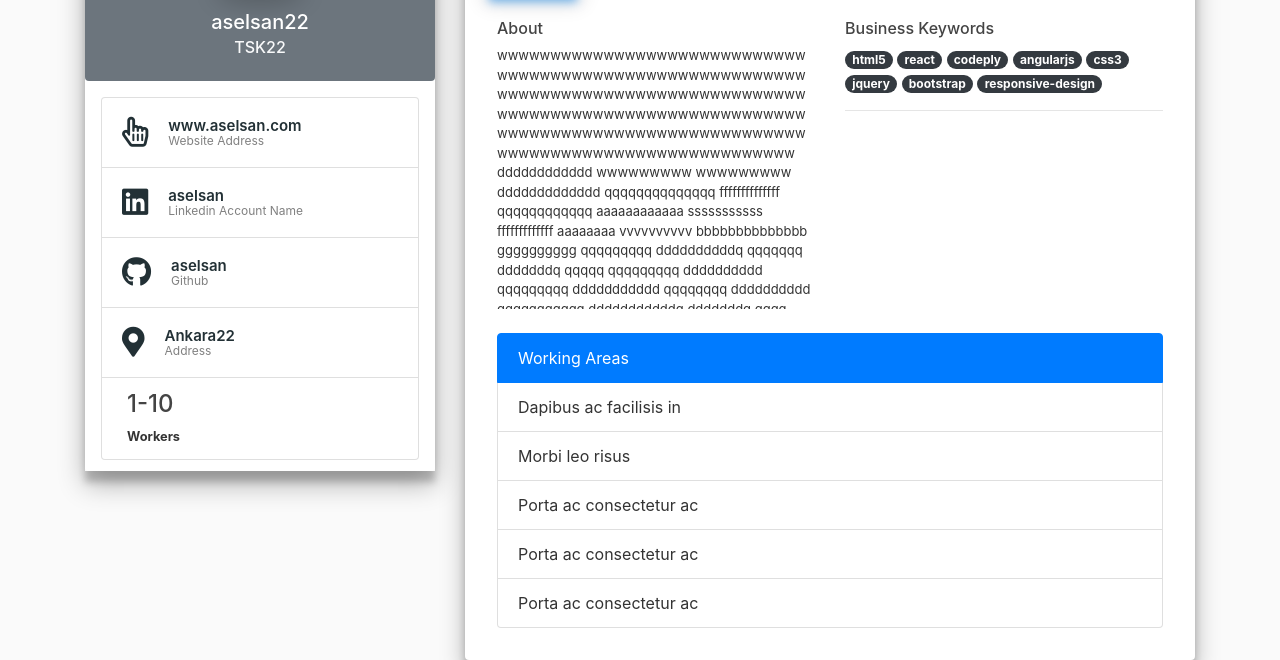
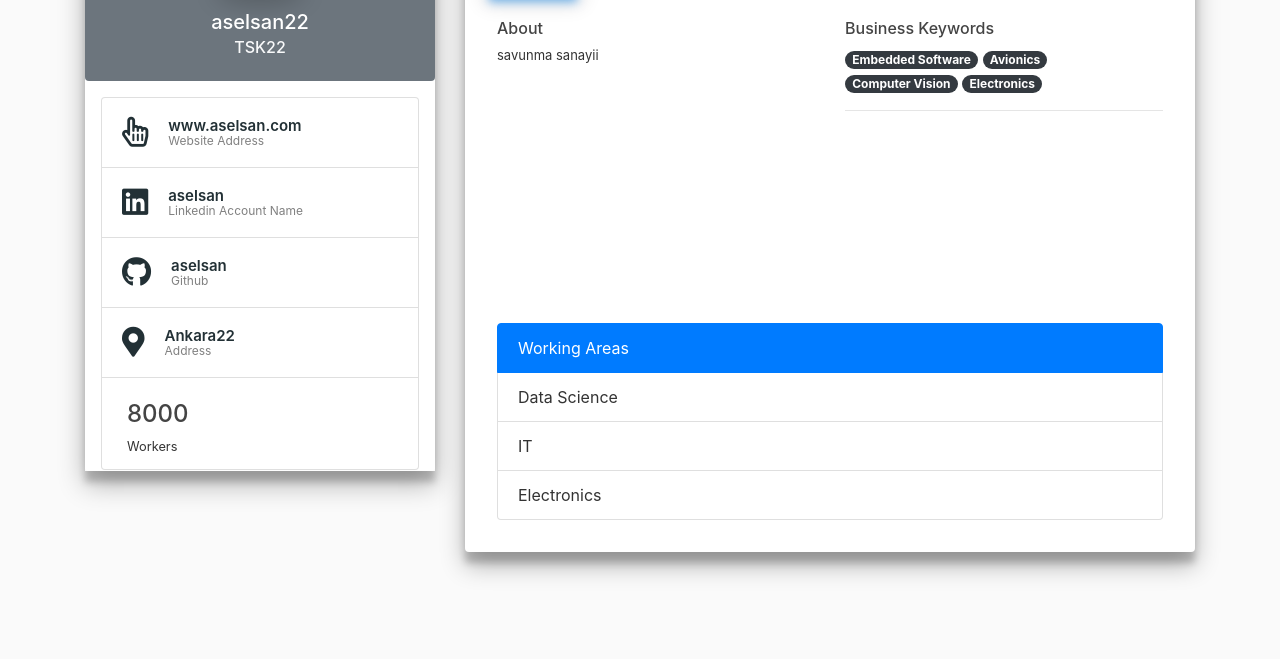
Before and after one commit to alihantutuk/PlacementForStudents, a Flask app: template webapp/templates/account_company.html in a window 1280 px wide. Shown: the part 141-801 px from the top of the page. After the commit the page ends 721 px from the top, so only its background shows below. Run offline with Flask 2, Linux system fonts and the light colour scheme; data comes from the database, SQL or seed files in the repository; both versions use the stored data as it was after the commit; tables that the repository leaves empty hold one stand-in row (values such as "Sample post"); the template is opened without the code that fills it: values that come from a table or form of the project are taken from there, most other values are stand-ins (such as "Sample title", 1, 10 or a date in 2020); some libraries are stand-ins or nearby versions.

Commit message:
database retriaval of company details in account page

```diff
--- a/webapp/static/account2.css
+++ b/webapp/static/account2.css
@@ -90,7 +90,7 @@
 
 
 .aboutcompany{
-    height:290px;
+    height:280px;
     max-height:290px;
     overflow:hidden;
 }
--- a/webapp/templates/account_company.html
+++ b/webapp/templates/account_company.html
@@ -72,9 +72,9 @@
                 </li>
 
                 <li class="list-group-item">
-                <div style="padding-left: 5px">
-                    <h4 class="mb-1 line-height-5">1-10 </h4>
-                     <small class="mb-0 font-weight-bold">Workers</small>
+                <div style="padding-left: 5px;padding-top: 10px">
+                    <h4 class="mb-1 line-height-5">{{ user.company_details.numberofworkers }}</h4>
+                     <small class="mb-0 font-weight-bold10">Workers</small>
                 </div>
                 </li>
               {% endif %}
@@ -141,7 +141,7 @@
                             <div class="aboutcompany">
                                 <h6>About</h6>
                                  <p class="aboutcompany_p">
-                                  wwwwwwwwwwwwwwwwwwwwwwwwwwwwwwwwwwwwwwwwwwwwwwwwwwwwwwwwwwwwwwwwwwwwwwwwwwwwwwwwwwwwwwwwwwwwwwwwwwwwwwwwwwwwwwwwwwwwwwwwwwwwwwwwwwwwwwwwwwwwwwwwwwwwwwwwwwwwwwwwwwwwwwwwwwwww dddddddddddd wwwwwwwww wwwwwwwww ddddddddddddd qqqqqqqqqqqqqq ffffffffffffff qqqqqqqqqqqq aaaaaaaaaaaa sssssssssss fffffffffffff aaaaaaaa vvvvvvvvvv bbbbbbbbbbbbbb gggggggggg qqqqqqqqq ddddddddddq qqqqqqq dddddddq qqqqq qqqqqqqqq dddddddddd qqqqqqqqq ddddddddddd qqqqqqqq dddddddddd qqqqqqqqqqq  dddddddddddq dddddddq qqqq ddds
+                                     {{ user.company_details.description  }}
                                  </p>
 
                             </div>
@@ -151,16 +151,10 @@
                         <div class="col-md-6">
                             <h6>Business Keywords</h6>
 
+                            {% for k in user.company_details.keywords %}
+                                <a href="javascript:void();" class="badge badge-dark badge-pill">{{ k.name }}</a>
+                            {%  endfor %}
 
-
-                            <a href="javascript:void();" class="badge badge-dark badge-pill">html5</a>
-                            <a href="javascript:void();" class="badge badge-dark badge-pill">react</a>
-                            <a href="javascript:void();" class="badge badge-dark badge-pill">codeply</a>
-                            <a href="javascript:void();" class="badge badge-dark badge-pill">angularjs</a>
-                            <a href="javascript:void();" class="badge badge-dark badge-pill">css3</a>
-                            <a href="javascript:void();" class="badge badge-dark badge-pill">jquery</a>
-                            <a href="javascript:void();" class="badge badge-dark badge-pill">bootstrap</a>
-                            <a href="javascript:void();" class="badge badge-dark badge-pill">responsive-design</a>
                             <hr>
 
                             <!-- Material input -->
@@ -174,11 +168,12 @@
                             <br>
                             <ul class="list-group">
                               <li class="list-group-item active">Working Areas</li>
-                              <li class="list-group-item">Dapibus ac facilisis in</li>
-                              <li class="list-group-item">Morbi leo risus</li>
-                              <li class="list-group-item">Porta ac consectetur ac</li>
-                                 <li class="list-group-item">Porta ac consectetur ac</li>
-                                 <li class="list-group-item">Porta ac consectetur ac</li>
+                              {% for i in user.company_details.interests %}
+                                  <li class="list-group-item">{{ i.name }}</li>
+                              {% endfor %}
+
+
+
 
                         </ul>
                         </div>
```
Also changed, not shown: webapp/site.db.
